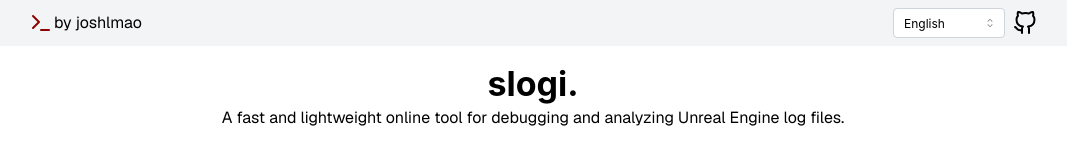
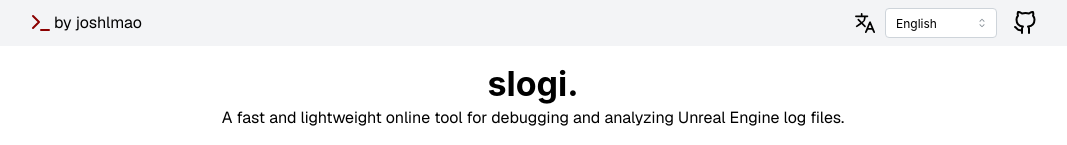
Before and after one commit to JoshLmao/slogi, a Next.js app: page /en in a window 1280 px wide. Shown: the top 145 px of the page, without its empty margins (107-1174 px from the left). Built offline with nearby package versions, Linux system fonts and the light colour scheme.

Commit message:
Added translate icon and placed next to language selection

```diff
--- a/src/app/components/Landing.tsx
+++ b/src/app/components/Landing.tsx
@@ -24,6 +24,7 @@
 import { useTranslation } from "react-i18next";
 import { useRouter } from "next/navigation";
 import "../../i18n";
+import Image from "next/image";
 
 export default function Landing() {
     const [fileContent, setFileContent] = useState<string | null>(null);
@@ -221,7 +222,14 @@
                             {t("by_author")}
                         </Group>
                     </a>
-                    <div className="flex items-center gap-2">
+                    <Group gap="md">
+                        <Group gap="xs">
+                            <Image
+                                src="/translate.svg"
+                                alt="Logo"
+                                width={20}
+                                height={20}
+                            />
                             <Select
                                 data={languageOptions}
                                 value={language}
@@ -230,6 +238,7 @@
                                 className="w-28"
                                 aria-label="Select language"
                             />
+                        </Group>
                         <a
                             href="https://github.com/joshlmao/slogi"
                             target="_blank"
@@ -237,7 +246,7 @@
                         >
                             <GitHub color="black" />
                         </a>
-                    </div>
+                    </Group>
                 </div>
             </div>
 
```
Also changed, not shown: public/translate.svg (added). Lines whose indentation alone changed are shown as unchanged.
